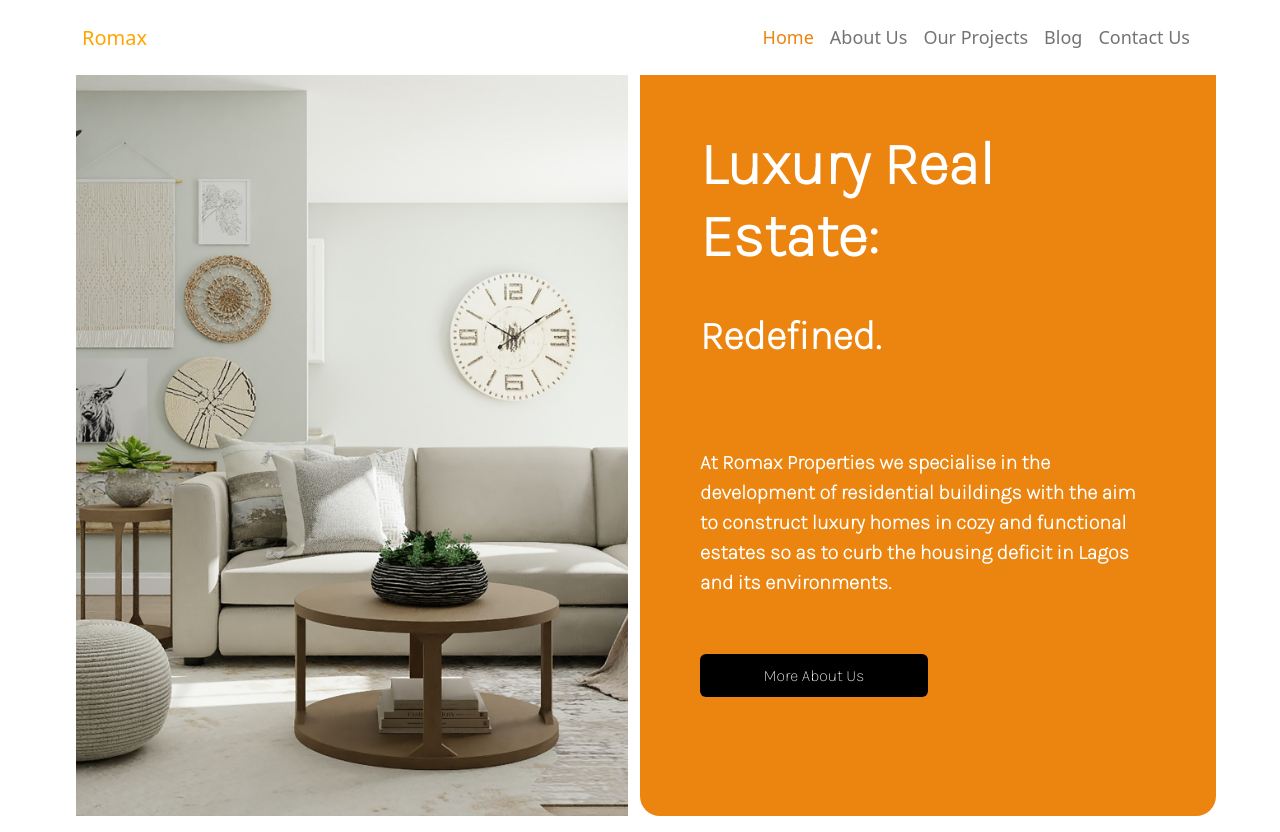
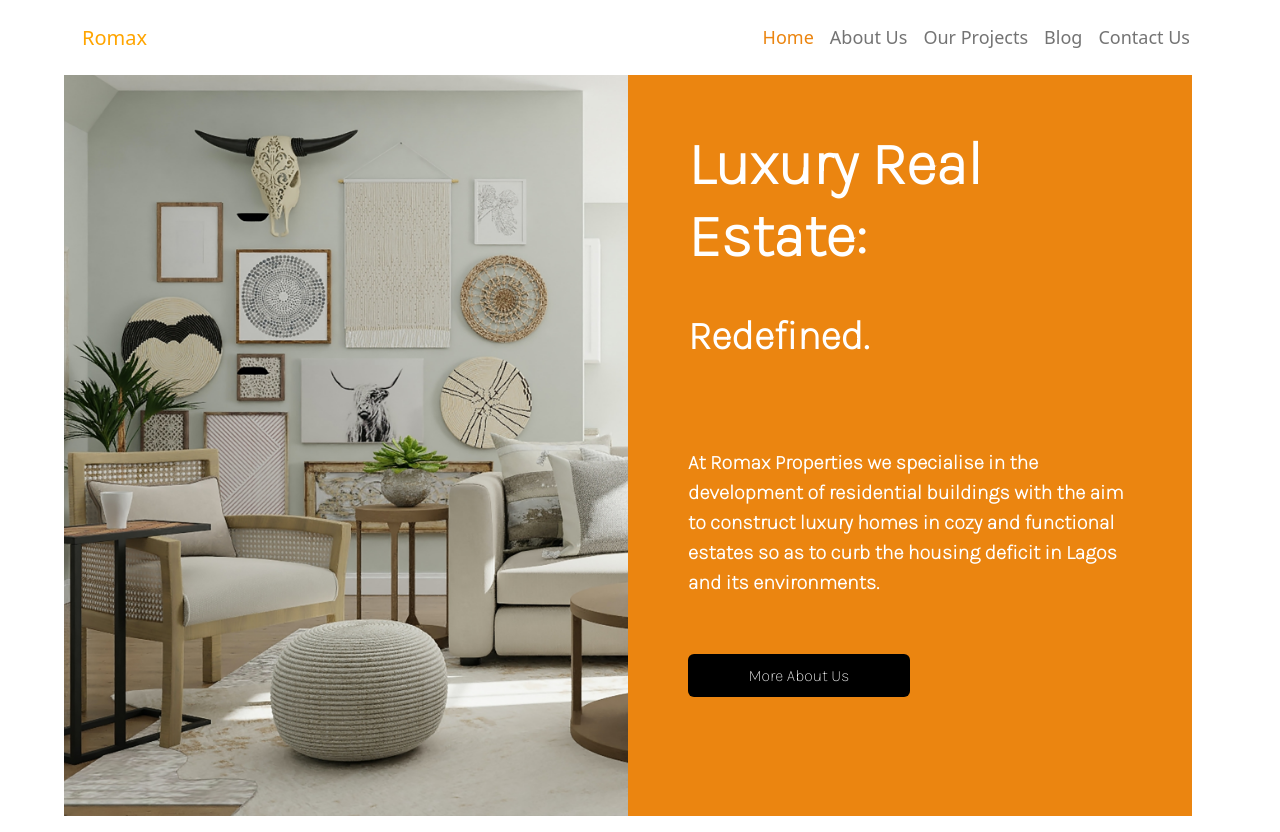
Before and after one commit to Royal-tek/romax-app, a Vue app: page / in a window 1280 px wide. Built offline with nearby package versions, Linux system fonts and the light colour scheme.

Commit message:
Initial Commit

```diff
--- a/src/views/Home.vue
+++ b/src/views/Home.vue
@@ -2,13 +2,11 @@
   <div class="home my-2 py-2">
     <section id="landing">
       <div class="container-fluid" style="width:90%; height: 100%;">
-        <div class="row" style="height:100vh">
+        <div class="row left-part" style="height:100vh">
           <div class="col-md-6" style="height:100%">
-            <div class="left-part">
-            </div>
 
           </div>
-          <div class="col-md-6" style="background-color:rgb(235,133,16); height: 100%; border-radius: 20px;">
+          <div class="col-md-6" style="background-color:rgb(235,133,16); height: 100%;">
             <div class="right-part  text-white p-5">
               <div class="mb-5" >
               <h1 class="py-3" style="font-weight: bold; text-transform: capitalize; font-size: 60px;">Luxury real estate:</h1>
@@ -61,4 +59,7 @@ export default {
       background-color: rgb(21, 21, 21);
     }
   }
+
+
+
 </style>
```
